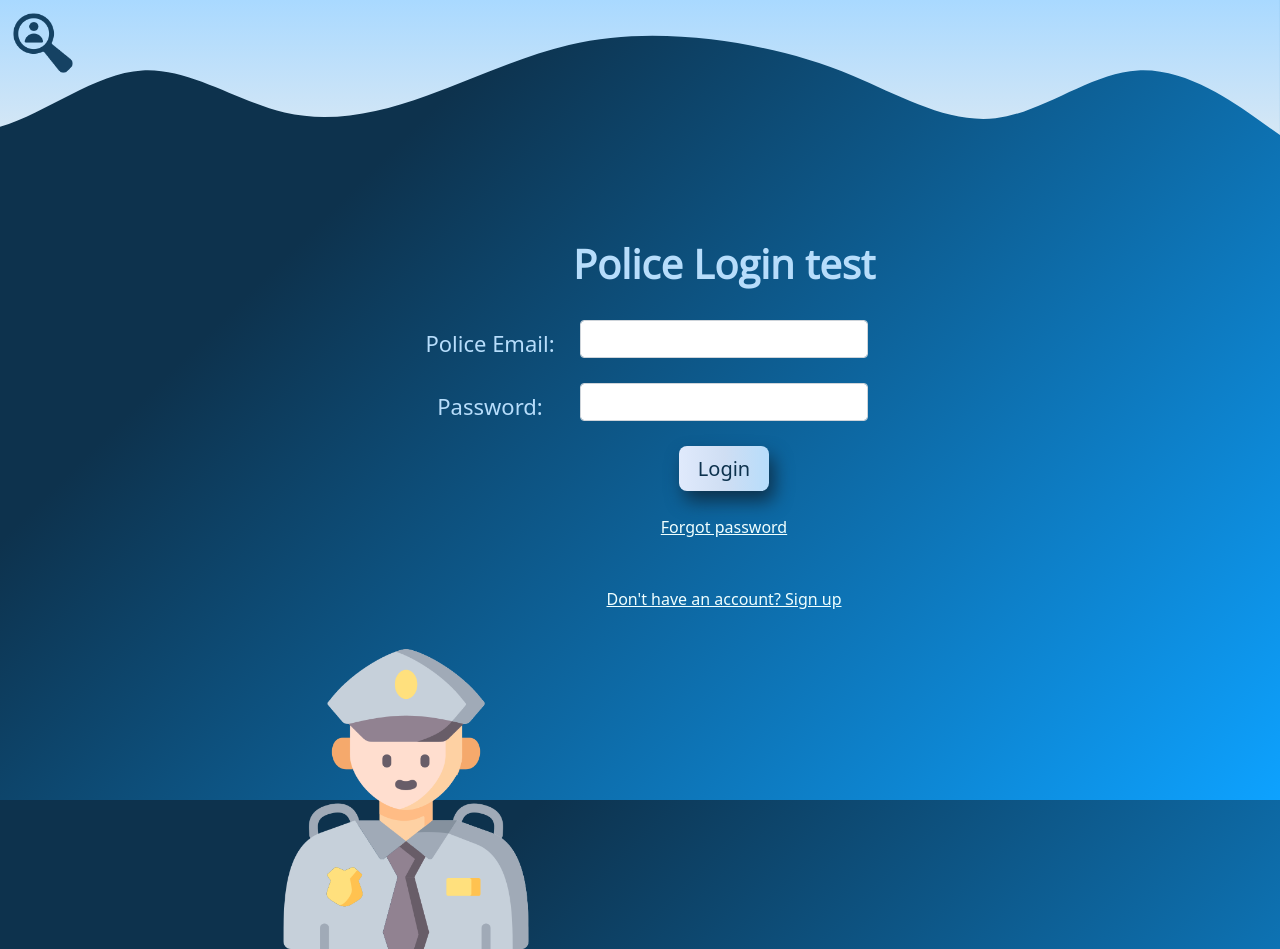
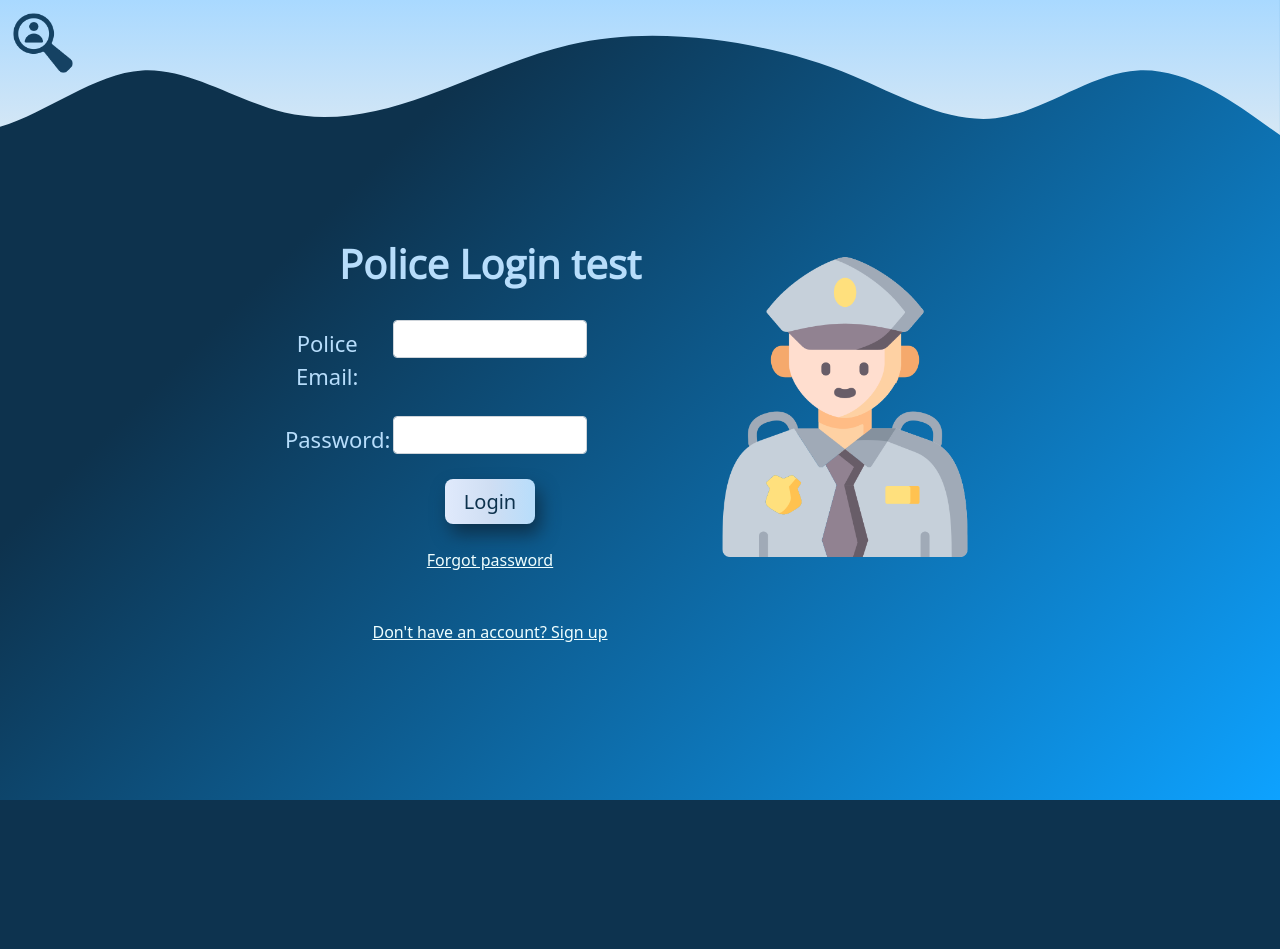
Before and after one commit to vidushi07/FindTheMissing, a PHP site: page /police_login.php in a window 1280 px wide. After the commit the page ends 800 px from the top, so only its background shows below. Run offline with PHP 8.4, Linux system fonts and the light colour scheme; some libraries are stand-ins or nearby versions; some web fonts are replaced.

Commit message:
Update police_login_style.css

```diff
--- a/police_login_style.css
+++ b/police_login_style.css
@@ -2,37 +2,38 @@
   text-decoration: none;
   color: orange;
 }
-	a:hover { text-decoration: none; color:white; }
-	.header{
-		background-color:#000;
-		color:#fff;
+a:hover {
+  text-decoration: none;
+  color: white;
+}
+.header {
+  background-color: #000;
+  color: #fff;
   border-color: #080808;
   min-height: 50px;
   border: 1px solid transparent;
 }
 
-	h1{
+h1 {
   margin-top: 0;
   padding-top: 0;
   color: #b7ddfb;
   font-weight: bold;
-		font-family: 'Open Sans', sans-serif;
+  font-family: "Open Sans", sans-serif;
 }
 
-
-	.logo{
+.logo {
   float: left;
   height: 50px;
   padding: 15px;
   font-size: 20px;
   font-weight: bold;
 }
-	.xyz{
-	font-size:22px;
-	margin-top:0;
+.xyz {
+  font-size: 22px;
+  margin-top: 0;
   /* margin-left:500px; */
-	color:#b7ddfb;
-
+  color: #b7ddfb;
 }
 .button {
   font-size: 20px;
@@ -42,8 +43,13 @@
   border: none;
   text-decoration: none;
   cursor: pointer;
-		border-radius:8px;
-		background-image: linear-gradient(to right, #E0EAFC 0%, #CFDEF3 51%, #b7ddfb 100%);
+  border-radius: 8px;
+  background-image: linear-gradient(
+    to right,
+    #e0eafc 0%,
+    #cfdef3 51%,
+    #b7ddfb 100%
+  );
   transition: 0.5s;
   width: 90px;
   height: 45px;
@@ -60,7 +66,7 @@
   text-decoration: none;
 }
 
-	body{
+body {
   width: 100%;
   height: 100%;
   margin: 0;
@@ -70,7 +76,7 @@
   background-size: cover;
 }
 
-	.container{
+.container {
   width: 60px;
   align-items: left;
   margin-right: 95%;
@@ -89,37 +95,18 @@
   margin-top: 1%;
   position: absolute;
   top: 0;
-		margin-left:1%;
-
+  margin-left: 1%;
 }
 
 .container1 {
-		width: auto;
+  width: 100%;
+  display: flex;
+  justify-content: center;
+  align-items: center;
 }
 
-	.form1 {
-		margin-right: 20%;
-		width: auto;
-		float: right;
-		height: auto;
-	}
-
-	.image1 {
-		width: auto;
-		float: left;
-		height: auto;
-		margin-left: 20%;
-		padding-top: 3%;
-	}
-
-	div.us{margin-top:50px;}
-
-	@media screen and (min-width: 600px) {
-		.xyz {
-			width: 600px!important;
+@media (max-width: 1200px) {
+  .container1 > .image1 {
+    display: none;
   }
 }
-	@media only screen and (max-width: 600px) {
-  .xyz{width:300px!important;}
-  div.us{margin-top:10px;color:red;}
-}
```
Lines whose indentation alone changed are shown as unchanged.
